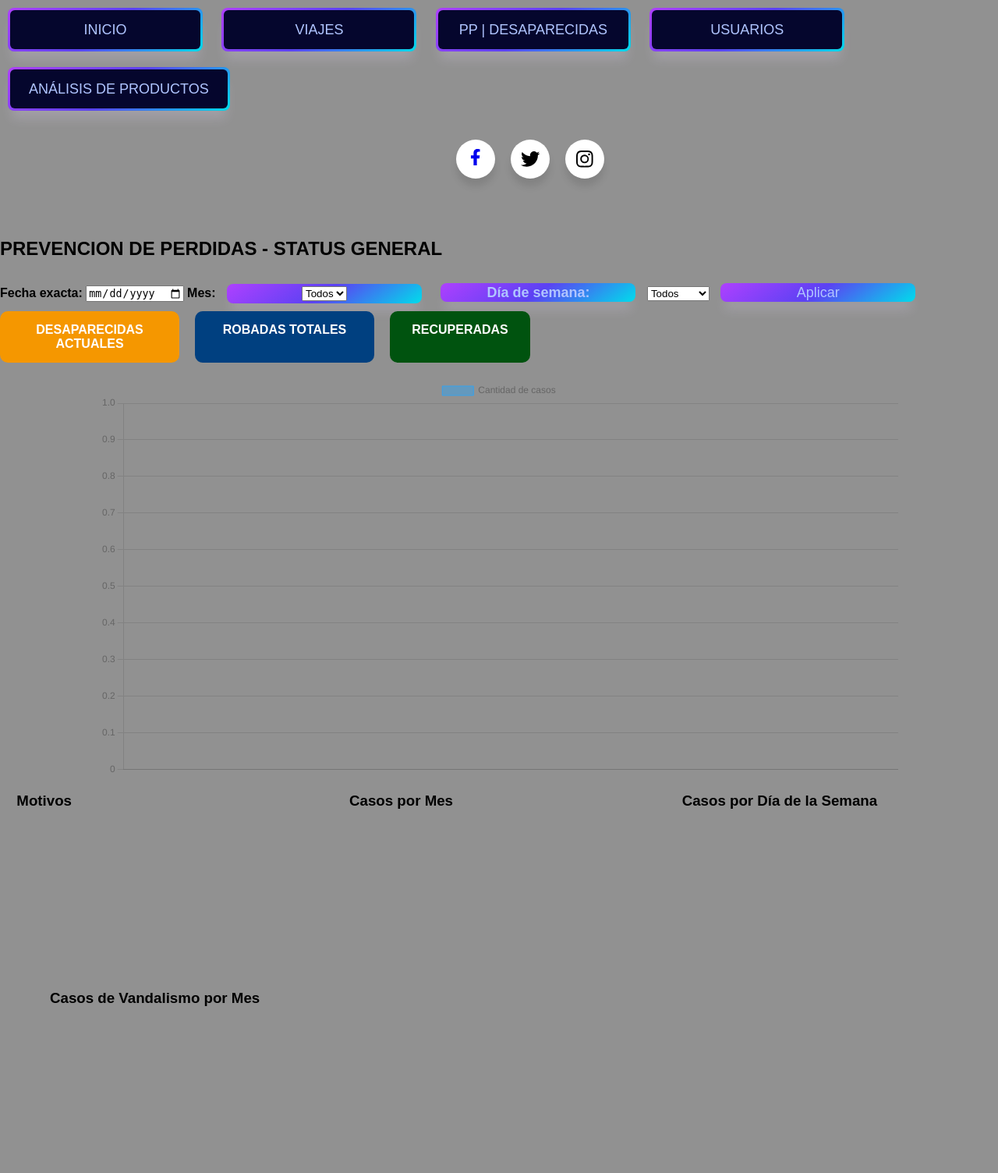
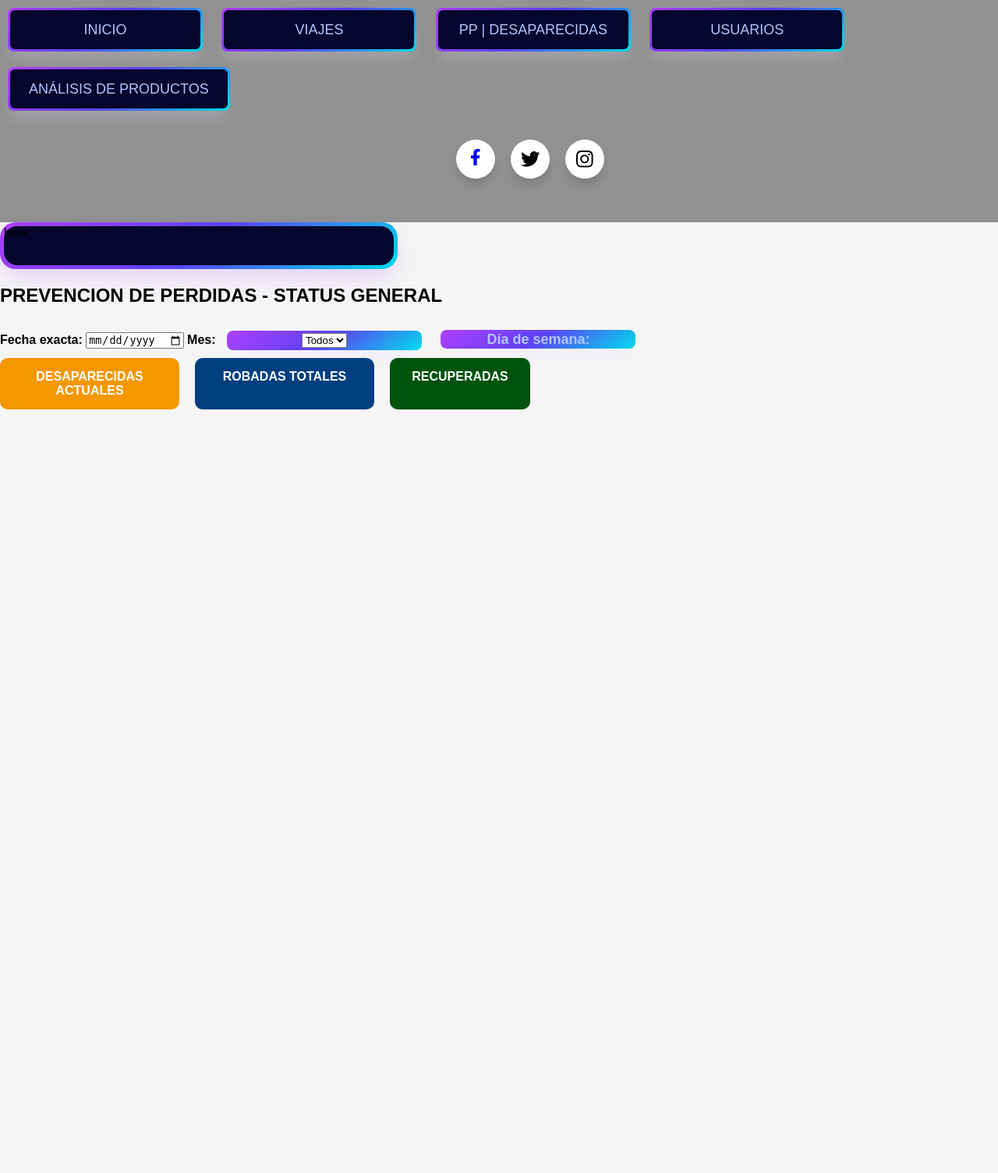
Before and after one commit to CapitanTsubasa/ecobici_github, a Django app: template inicio/templates/inicio/motivos.html in a window 1280 px wide. Shown: the whole page at 78% size. After the commit the page ends 525 px from the top, so only its background shows below. Run offline with Django 5.2, Linux system fonts and the light colour scheme; the template is opened without the code that fills it, so the values that code supplies are empty; a map, chart or similar area stays blank.

Commit message:
actualizacion de procesado y verificacion de styles

```diff
--- a/inicio/static/inicio/css/styles.css
+++ b/inicio/static/inicio/css/styles.css
@@ -311,3 +311,19 @@ body {
   width: 100%;
   filter: drop-shadow(0 0 23px var(--animation-color))
 }
+/* ---------------------BARRA/CARTA---------------------- */
+.card {
+  width: 500px;
+  height: 50px;
+  border-radius: 20px;
+  padding: 5px;
+  box-shadow: rgba(151, 65, 252, 0.2) 0 15px 30px -5px;
+  background-image: linear-gradient(144deg,#AF40FF, #5B42F3 50%,#00DDEB);
+}
+
+.card__content {
+  background: rgb(5, 6, 45);
+  border-radius: 17px;
+  width: 100%;
+  height: 100%;
+}
--- a/inicio/templates/inicio/index.html
+++ b/inicio/templates/inicio/index.html
@@ -1,6 +1,7 @@
 {% load static %}
 <!DOCTYPE html>
 <html lang="en">
+
 <head>
     <meta charset="UTF-8">
     <meta name="viewport" content="width=device-width, initial-scale=1.0">
@@ -8,6 +9,9 @@
     <link rel="stylesheet" href="{% static 'inicio/css/styles.css' %}">
     <script src="https://cdn.jsdelivr.net/npm/chart.js"></script>
 </head>
+
+
+
 <body>
     <!-- PRINCIPIO DE PRUEBA BARRA/MENU -->
 <div class="navbar">
@@ -17,9 +21,10 @@
   <a href="{% url 'usuarios' %}" class="btn"><span>USUARIOS</span></a>
   <a href="{% url 'grafico_productos' %}" class="btn"><span>ANÁLISIS DE PRODUCTOS</span></a>
 
-<!-- BARRA DE REDES SOCIALES -->
+<!-- ICONOS DE REDES SOCIALES -->
 <div>
   <ul class="wrapper">
+
     <li class="icon facebook">
       <a href="https://www.facebook.com/baecobici" target="_blank" rel="noopener noreferrer">
       <span class="tooltip">Facebook</span>
@@ -67,9 +72,15 @@
       </svg>
     </li>
   </ul>
-
+</div>
 </div>
     <!-- FIN DE PRUEBA BARRA -->
+
+  <div class="card">
+    <div class="card__content">
+      hola
+    </div>
+  </div>
 
 {% block content %}
     <!--
@@ -93,11 +104,11 @@
             backgroundColor: [
                 'rgba(255, 0, 0, 0.96)',
                 'rgba(24, 142, 0, 0.6)',
-                'rgba(243, 2, 54, 0.6)',
-                'rgba(54, 162, 235, 0.6)',
-                'rgba(153, 102, 255, 0.6)',
-                'rgba(201, 203, 207, 0.6)',
-                'rgba(255, 205, 86, 0.6)',
+                'rgba(255, 0, 0, 0.96)',
+                'rgba(101, 101, 101, 0.6)',
+                'rgba(255, 0, 0, 0.96)',
+                'rgba(255, 0, 0, 0.96)',
+                'rgba(255, 3, 221, 0.6)',
                 ],
                 }]
             };
--- a/inicio/templates/inicio/motivos.html
+++ b/inicio/templates/inicio/motivos.html
@@ -25,6 +25,7 @@
       <label><strong>Día de semana:</strong></label>
     </button>
 
+    <!--
     <select name="dia" onchange="this.form.submit()">
         <option value="">Todos</option>
         <option value="0" {% if dia_actual == '0' %}selected{% endif %}>Lunes</option>
@@ -36,8 +37,10 @@
         <option value="6" {% if dia_actual == '6' %}selected{% endif %}>Domingo</option>
     </select>
 
+
     <button class="btn btn-primary" type="submit">Aplicar</button>
 </form>
+-->
 
   <!-- Tarjeta de contador -->
   <!-- BARRA 1 -->
@@ -64,165 +67,4 @@
       </div>
   </div>
 
-  <!-- BARRA 2
-  <div style="display:flex; flex-wrap:wrap; gap:20px;">
-    {% for motivo, cantidad in conteo_motivos.items %}
-        <div style="background:#d4d4d4; color:black; padding:5px; border-radius:5px; width:150px; text-align:center; box-shadow: 0 2px 8px rgba(0,0,0,0.1);">
-            <h4>{{ motivo }}</h4>
-            <p><strong>{{ cantidad }}</strong> casos</p>
-        </div>
-    {% endfor %}
-  </div>
-  -->
-
-  <!-- Contenedor del gráfico -->
-<div style="width: 80%; margin: 0 auto;">
-    <canvas id="motivosChart"></canvas>
-</div>
-
-<!-- Script de Chart.js -->
-<script src="https://cdn.jsdelivr.net/npm/chart.js"></script>
-
-<script>
-    // Convertimos el diccionario Django a arrays JS
-    const labels = [
-        {% for motivo, cantidad in conteo_motivos.items %}
-            "{{ motivo }}",
-        {% endfor %}
-    ];
-
-    const data = [
-        {% for motivo, cantidad in conteo_motivos.items %}
-            {{ cantidad }},
-        {% endfor %}
-    ];
-
-    const ctx = document.getElementById('motivosChart');
-
-    new Chart(ctx, {
-        type: 'bar',
-        data: {
-            labels: labels,
-            datasets: [{
-                label: 'Cantidad de casos',
-                data: data,
-                borderWidth: 1
-            }]
-        },
-        options: {
-            responsive: true,
-            scales: {
-                y: {
-                    beginAtZero: true
-                }
-            }
-        }
-    });
-</script>
-
-  <!-- Gráfico 1: Motivos -->
-
-  <div style="display: flex; justify-content: space-around; flex-wrap: wrap;">
-    <div style="width: 30%;">
-        <h3>Motivos</h3>
-        <canvas id="cant_motivos"></canvas>
-    </div>
-  <!-- Gráfico 2: Casos por Mes -->
-    <div style="width: 30%;">
-        <h3>Casos por Mes</h3>
-        <canvas id="graficoMeses"></canvas>
-    </div>
-  <!-- Gráfico 3: Casos por Día de la Semana -->
-    <div style="width: 30%;">
-        <h3>Casos por Día de la Semana</h3>
-        <canvas id="graficoDias"></canvas>
-    </div>
-</div>
-
-    <!-- Gráfico 4: Vandalismo por Mes -->
-  <div style="display: flex; justify-content: space-around; flex-wrap: wrap;">
-    <div style="width: 90%; margin: 40px auto;">
-        <h3>Casos de Vandalismo por Mes</h3>
-        <canvas id="graficoVandalismo"></canvas>
-    </div>
-  </div>
-
-  <script src="https://cdn.jsdelivr.net/npm/chart.js"></script>
-  <script>
-    // Gráfico de Motivos
-    new Chart(document.getElementById('graficoMotivos'), {
-      type: 'bar',
-      data: {
-        labels: {{ motivos|safe }},
-        datasets: [{
-          label: 'Motivos',
-          data: {{ cant_motivos|safe }},
-          backgroundColor: 'rgba(54, 162, 235, 0.6)'
-        }]
-      }
-    });
-
-    // Gráfico de Casos por Mes
-    new Chart(document.getElementById('graficoMeses'), {
-      type: 'bar',
-      data: {
-        labels: {{ meses|safe }},
-        datasets: [{
-          label: 'Casos por mes',
-          data: {{ cant_meses|safe }},
-          borderColor: 'rgba(75, 192, 192, 1)',
-          backgroundColor: 'rgba(75, 192, 192, 0.3)',
-          fill: true,
-          tension: 0.2
-        }]
-      }
-    });
-
-    // Gráfico de Casos por Día de la Semana
-    new Chart(document.getElementById('graficoDias'), {
-      type: 'bar',
-      data: {
-        labels: {{ dias|safe }},
-        datasets: [{
-          label: 'Casos por día',
-          data: {{ cant_dias|safe }},
-          backgroundColor: [
-            'rgba(255, 99, 132, 0.6)',
-            'rgba(54, 162, 235, 0.6)',
-            'rgba(255, 206, 86, 0.6)',
-            'rgba(75, 192, 192, 0.6)',
-            'rgba(153, 102, 255, 0.6)',
-            'rgba(255, 159, 64, 0.6)',
-            'rgba(201, 203, 207, 0.6)'
-          ]
-        }]
-      }
-    });
-
-    // Gráfico de Vandalismo por Mes
-    new Chart(document.getElementById("graficoVandalismo"), {
-      type: 'line',
-      data: {
-        labels: {{ meses_vandalismo|default:"[]"|safe }},
-        datasets: [{
-          label: 'Casos de Vandalismo',
-          data: {{ cant_vandalismo|default:"[]"|safe }},
-          borderColor: 'red',
-          backgroundColor: 'rgba(255, 0, 0, 0.2)',
-          fill: true,
-          tension: 0.3
-        }]
-      },
-    options: {
-        responsive: true,
-        plugins: {
-            legend: { position: 'top' },
-            title: {
-                display: true,
-                text: 'Evolución mensual de casos con MOTIVO relacionado a Vandalismo'
-            }
-        }
-    }
-});
-  </script>
 {% endblock %}
--- a/inicio/views.py
+++ b/inicio/views.py
@@ -680,4 +680,7 @@ def descargar_ultimo_uso(request):
     response['Content-Disposition'] = 'attachment; filename=\"ultimo_uso_bicicletas.csv\"'
     ultimo_uso.to_csv(path_or_buf=response, index=False)
 
+    print(usuarios.columns)
+
+
     return response
```
Lines whose indentation alone changed are shown as unchanged.
